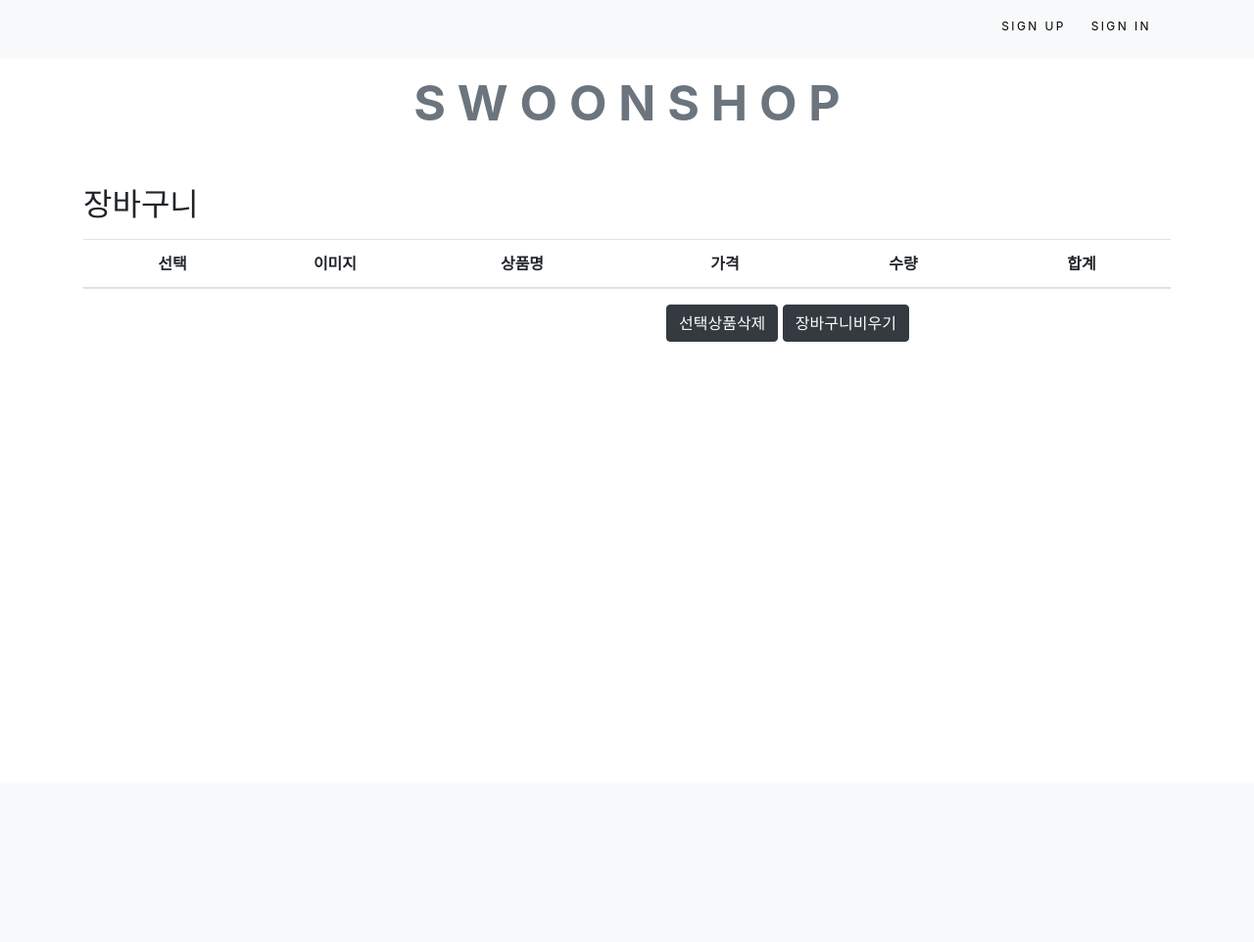
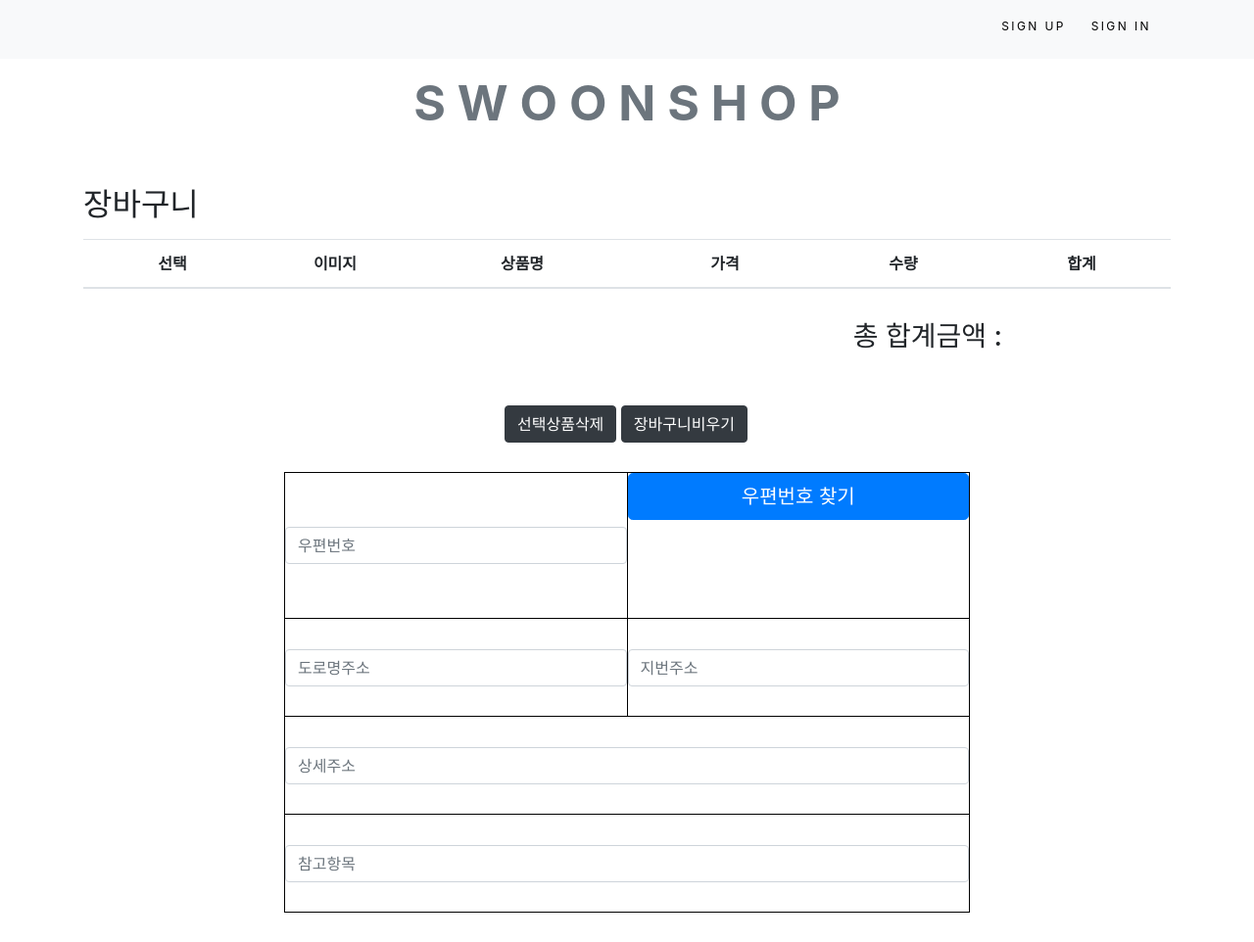
Before and after one commit to s-woon/shop-django, a Django app: page /cart/pay/ in a window 1280 px wide. Shown: the whole page at 98% size. Before the commit the page ends 349 px from the top, so only its background shows below. Run offline with Django 4.2, Linux system fonts and the light colour scheme; data comes from the database, SQL or seed files in the repository; both versions use the stored data as it was after the commit; lists and menus that the app fills with data are empty; some libraries are stand-ins or nearby versions.

Commit message:
A commit

```diff
--- a/cart/urls.py
+++ b/cart/urls.py
@@ -6,5 +6,6 @@ app_name = 'cart'
 
 urlpatterns = [
     path('cart/', views.add_cart, name='add_cart'),
+    path('cart/', views.update_cart, name='update_cart'),
     path('pay/', views.pay, name='pay'),
 ]
--- a/cart/views.py
+++ b/cart/views.py
@@ -21,6 +21,17 @@ def add_cart(request):
     cart.save()
     return HttpResponse("true", content_type='application/json')
 
+def update_cart(request):
+    cart = CartItem()
+    jsonObject = json.loads(request.body)
+    print(request.body)
+    cart.user_id = request.user.id
+    cart.id = CartItem.objects.get(id=jsonObject["order_id"])
+
+    cart.quantity = int(jsonObject["order_quantity"])
+    cart.save()
+    return HttpResponse("true", content_type='application/json')
+
 def pay(request):
     model = CartItem.objects.filter(user_id=request.user.id)
     context = {
--- /dev/null
+++ b/static/js/cart_detail.js
@@ -0,0 +1,70 @@
+function delRow(){
+        var $obj = $("input[name='chk']");
+        var checkCount = $obj.size();
+        if($("input[name='chk']:checked").length===0){
+            alert("삭제할 상품을 선택해주세요.");
+        }
+        else{
+            for (var i=0; i<checkCount; i++){
+                if($obj.eq(i).is(":checked")){
+                    $obj.eq(i).parent().parent().remove();
+                }
+            }
+        }
+    };
+
+    //본 예제에서는 도로명 주소 표기 방식에 대한 법령에 따라, 내려오는 데이터를 조합하여 올바른 주소를 구성하는 방법을 설명합니다.
+function sample4_execDaumPostcode() {
+    new daum.Postcode({
+        oncomplete: function(data) {
+            // 팝업에서 검색결과 항목을 클릭했을때 실행할 코드를 작성하는 부분.
+
+            // 도로명 주소의 노출 규칙에 따라 주소를 표시한다.
+            // 내려오는 변수가 값이 없는 경우엔 공백('')값을 가지므로, 이를 참고하여 분기 한다.
+            var roadAddr = data.roadAddress; // 도로명 주소 변수
+            var extraRoadAddr = ''; // 참고 항목 변수
+
+            // 법정동명이 있을 경우 추가한다. (법정리는 제외)
+            // 법정동의 경우 마지막 문자가 "동/로/가"로 끝난다.
+            if(data.bname !== '' && /[동|로|가]$/g.test(data.bname)){
+                extraRoadAddr += data.bname;
+            }
+            // 건물명이 있고, 공동주택일 경우 추가한다.
+            if(data.buildingName !== '' && data.apartment === 'Y'){
+               extraRoadAddr += (extraRoadAddr !== '' ? ', ' + data.buildingName : data.buildingName);
+            }
+            // 표시할 참고항목이 있을 경우, 괄호까지 추가한 최종 문자열을 만든다.
+            if(extraRoadAddr !== ''){
+                extraRoadAddr = ' (' + extraRoadAddr + ')';
+            }
+
+            // 우편번호와 주소 정보를 해당 필드에 넣는다.
+            document.getElementById('sample4_postcode').value = data.zonecode;
+            document.getElementById("sample4_roadAddress").value = roadAddr;
+            document.getElementById("sample4_jibunAddress").value = data.jibunAddress;
+
+            // 참고항목 문자열이 있을 경우 해당 필드에 넣는다.
+            if(roadAddr !== ''){
+                document.getElementById("sample4_extraAddress").value = extraRoadAddr;
+            } else {
+                document.getElementById("sample4_extraAddress").value = '';
+            }
+
+            var guideTextBox = document.getElementById("guide");
+            // 사용자가 '선택 안함'을 클릭한 경우, 예상 주소라는 표시를 해준다.
+            if(data.autoRoadAddress) {
+                var expRoadAddr = data.autoRoadAddress + extraRoadAddr;
+                guideTextBox.innerHTML = '(예상 도로명 주소 : ' + expRoadAddr + ')';
+                guideTextBox.style.display = 'block';
+
+            } else if(data.autoJibunAddress) {
+                var expJibunAddr = data.autoJibunAddress;
+                guideTextBox.innerHTML = '(예상 지번 주소 : ' + expJibunAddr + ')';
+                guideTextBox.style.display = 'block';
+            } else {
+                guideTextBox.innerHTML = '';
+                guideTextBox.style.display = 'none';
+            }
+        }
+    }).open();
+}
--- a/templates/cart/cart_detail.html
+++ b/templates/cart/cart_detail.html
@@ -1,6 +1,7 @@
 {% extends "base.html" %}
 {% load static %}
 {% block content %}
+
 <style>
     table {
         text-align:center;
@@ -37,54 +38,96 @@
             <td class="name">{{ item.product.name }}</td>
             <td class="price">{{ item.product.price }}</td>
             <td><input type="number" class="quantity" min="1" value="{{ item.quantity }}" style="width: 100px; height: 35px; line-height: 35px;"></td>
-            <td class="amount">{{ item.sub_total }}</td>
+            <td class="sub_amount" style="width: 150px;">{{ item.sub_total }}</td>
+            <input type="hidden" class="proId" value="{{ item.product.id }}">
             <input type="hidden" class="stock" value="{{ item.product.stock }}">
+            <input type="hidden" class="ordId" value="{{ item.id }}">
         </tr>
         {% endfor %}
+        <tr>
+            <td colspan="6"><h3 class="amount" style="text-align:right; margin-top: 20px; margin-right: 160px;">총 합계금액 : </h3></td>
+        </tr>
         </tbody>
     </table>
 </div>
-<div style="width: 400px; float: right; margin-right: 200px;">
+<div>
+    <div style="width: 250px; margin: 20px auto;">
         <button type="button" class="btn btn-dark" onClick="delRow();">선택상품삭제</button>
         <button type="button" class="btn btn-dark">장바구니비우기</button>
     </div>
-
+</div>
+<table style="width: 700px; border: 1px solid black; margin: 30px auto;">
+    <tr>
+        <td style="border: 1px solid black;">
+    <input type="text" class="form-control" id="sample4_postcode" placeholder="우편번호">
+        </td>
+        <td style="border: 1px solid black;">
+    <input type="button" class="btn btn-primary btn-lg btn-block" onclick="sample4_execDaumPostcode()" value="우편번호 찾기"><br>
+        </td>
+    </tr>
+    <tr>
+        <td style="border: 1px solid black;">
+    <input type="text" class="form-control" id="sample4_roadAddress" placeholder="도로명주소">
+        </td>
+        <td style="border: 1px solid black;">
+    <input type="text" class="form-control" id="sample4_jibunAddress" placeholder="지번주소">
+        </td>
+    </tr>
+    <span id="guide" style="color:#999;display:none"></span>
+    <tr>
+        <td colspan="2" style="border: 1px solid black;">
+    <input type="text" class="form-control" id="sample4_detailAddress" placeholder="상세주소">
+        </td>
+    </tr>
+    <tr>
+        <td colspan="2" style="border: 1px solid black;">
+    <input type="text" class="form-control" id="sample4_extraAddress" placeholder="참고항목">
+        </td>
+    </tr>
+</table>
 <script>
-    function delRow(){
-        var $obj = $("input[name='chk']");
-        var checkCount = $obj.size();
-        if($("input[name='chk']:checked").length===0){
-            alert("삭제할 상품을 선택해주세요.");
-        }
-        else{
-            for (var i=0; i<checkCount; i++){
-                if($obj.eq(i).is(":checked")){
-                    $obj.eq(i).parent().parent().remove();
-                }
-            }
-        }
-    };
-
     $('.quantity').bind('change', function() {
+        <!--변수에 값 담기-->
         var proName = $(this).parent().prev().prev().text();
         var proPrice = $(this).parent().prev().text();
         var proQuantity = $(this).val();
         var proAmount = $(this).parent().next().text();
-	    var stock = $(this).parent().next().next().val();
+        var proId = $(this).parent().next().next().val();
+        var stock = $(this).parent().next().next().next().val();
+        var ordId = $(this).parent().next().next().next().next().val();
+
+        <!--정수형 변환-->
         var proPrice = Number(proPrice);
         var proQuantity = Number(proQuantity);
 
-        console.log(proQuantity);
-        console.log(proPrice);
-        console.log($(proAmount).val(proQuantity*proPrice));
-        console.log(proQuantity*proPrice);
-
-
-	    if (proQuantity > stock ){
-	        $(this).attr('value', stock);
-            alert("재고가 더 이상 없습니다.");
-	    };
+        <!--ajax 값 넘기기-->
+        let order_pro_id = proId;
+        let order_quantity = proQuantity;
+        let order_id = ordId;
+        let param = {
+            'order_pro_id': order_pro_id,
+            'order_quantity': order_quantity,
+            'order_id': order_id,
+        }
+        $.ajax({
+            url : "{% url 'cart:update_cart' %}",
+            type: 'POST',
+            datatype: 'json',
+            contentType: 'application/json; charset=utf-8',
+            data: JSON.stringify(param),
+            headers: {
+                'X-CSRFTOKEN' : '{{ csrf_token }}'
+            },
+            async: false,
+            success : function(data) {
+              console.log("성공");
+            },
+            error: function(data) {
+              alert("error= cart");
+            }
         });
-
+    });
 </script>
+<script src="//t1.daumcdn.net/mapjsapi/bundle/postcode/prod/postcode.v2.js"></script>
+<script src="{% static 'js/cart_detail.js' %}"></script>
 {% endblock %}
--- a/templates/product/product_detail.html
+++ b/templates/product/product_detail.html
@@ -42,7 +42,7 @@
             'order_quantity': order_quantity,
         }
         $.ajax({
-            url : '{% url 'cart:add_cart' %}',
+            url : "{% url 'cart:add_cart' %}",
             type: 'POST',
             datatype: 'json',
             contentType: 'application/json; charset=utf-8',
```
Also changed, not shown: code.txt (+21 -0 lines), db.sqlite3. Lines whose indentation alone changed are shown as unchanged.
